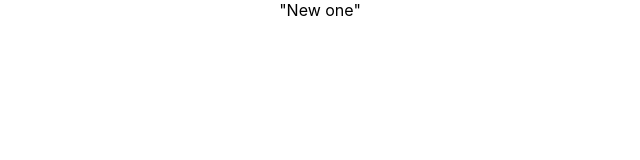
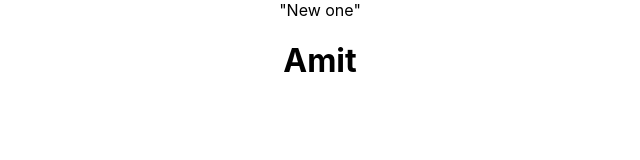
Before and after one commit to Amitjoshi1991/gitPractice, a React (Create React App) app in the folder git-web/: page / in a window 1280 px wide. Shown: the top 160 px of the page, without its empty margins (320-960 px from the left). Built offline with nearby package versions, Linux system fonts and the light colour scheme.

Commit message:
bug fixed

```diff
--- a/git-web/src/App.js
+++ b/git-web/src/App.js
@@ -5,6 +5,7 @@ function App() {
   return (
     <div className="App">
 "New one"
+<h1>Amit</h1>
     </div>
   );
 }
```
